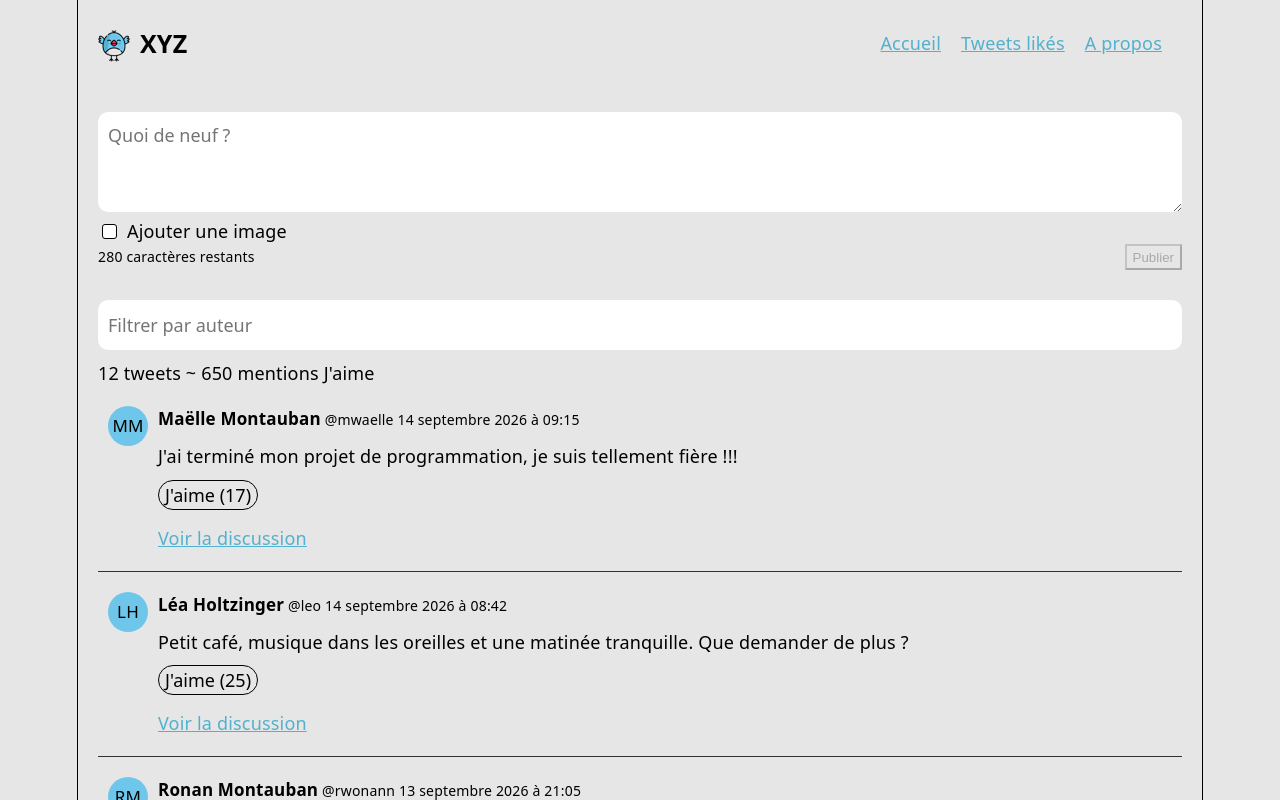
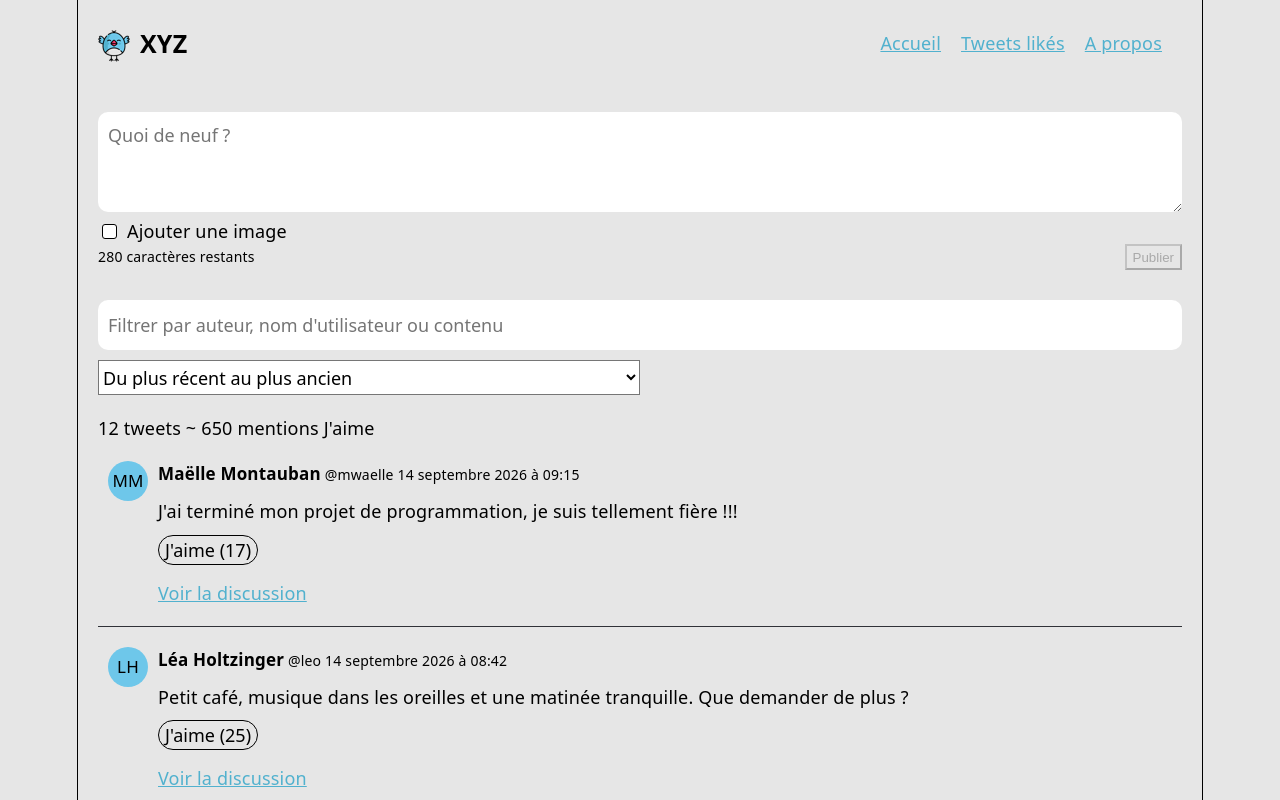
Before and after one commit to mwaelle/xyz, a React (Vite) app: page / in a window 1280 px wide. Shown: the top 800 px of the page. Built offline with nearby package versions, Linux system fonts and the light colour scheme.

Commit message:
Parcours D étape bonus OK

```diff
--- a/src/App.css
+++ b/src/App.css
@@ -230,6 +230,27 @@
   margin-top: 30px;
 }
 
+
+.tweet-select { /* concerne les éléments liés au sélectionneur */
+  margin-top: 10px;
+  margin-bottom: 10px;
+  display: flex;
+}
+
+.tweet-select select { /* concerne le sélectionneur */
+  width: 50%;
+  height: 35px;
+  font: inherit;
+  background-color: white;
+  color: #000000;
+}
+
+.tweet-select p { /* concerne les réponses */
+  margin-top: 5px;
+  margin-left: 10px;
+}
+
+
 .tweet-number { /* concerne le nombre de tweets */
   padding-top: 10px;
 }
--- a/src/pages/AuthorPage.tsx
+++ b/src/pages/AuthorPage.tsx
@@ -27,7 +27,6 @@ export function AuthorPage() { //page d'un auteur
         <>
             <TweetsList
                 tweets = {authorTweet}
-                linkToDetail = {false}
                 onToggleLike = {toggleLike}
             />
         </>
--- a/src/pages/TweetsMasterPage.tsx
+++ b/src/pages/TweetsMasterPage.tsx
@@ -10,10 +10,28 @@ export function TweetsMasterPage() { //page avec le fil des tweets
     useDocumentTitle("Accueil") //hook pour le titre de la page
 
     const { tweets, addTweet, toggleLike } = useContext(TweetsContext)!;
-    const [authorName, setAuthorName] = useState<string>("") //variable d'état qui stocke le nom écrit et une fonction pour mettre à jour la variable
+    const [filter, setFilter] = useState<string>("") //variable d'état qui stocke le filtre écrit et une fonction pour mettre à jour la variable
+    const [select, setSelect] = useState<string>("recent-ancien") //variable d'état qui stocke la sélection et une fonction pour mettre à jour la variable
 
-    const tweetsTries = [...tweets].sort((a, b) => b.createdAt.localeCompare(a.createdAt)) //tableau des tweets triés du plus récent au plus ancien
-    const tweetsTriesFiltres = tweetsTries.filter((tweet) => tweet.authorName.toLowerCase().includes(authorName.trim().toLowerCase())) //tableau des tweets triés et filtrés en fonction du nom de l'auteur
+    const tweetsFiltres = tweets.filter((tweet) =>
+        tweet.authorName.toLowerCase().includes(filter.trim().toLowerCase()) || //filtre sur le nom de l'auteur
+        tweet.authorHandle.toLowerCase().includes(filter.trim().toLowerCase()) || //filtre sur le nom d'utilisateur
+        tweet.content.toLowerCase().includes(filter.trim().toLowerCase()) //filtre sur le contenu du tweet
+    ) //tableau des tweets filtrés
+
+    switch (select) { //tri en fonction de la sélection voulue
+        case "aime":
+            tweetsFiltres.sort((a, b) => b.likes - a.likes) //tableau des tweets triés du plus aimé au moins aimé
+            break
+        case "ancien-recent":
+            tweetsFiltres.sort((a, b) => a.createdAt.localeCompare(b.createdAt)) //tableau des tweets triés du plus ancien au plus récent
+            break
+        default:
+            tweetsFiltres.sort((a, b) => b.createdAt.localeCompare(a.createdAt)) //tableau des tweets triés du plus récent au plus ancien
+            break
+    }
+    const nombreTweetsFiltres = tweetsFiltres.filter((tweet) => tweet.parentId === undefined) //récupère les tweets de premier niveau
+
     const tweetsLikesNumber = tweets.reduce((accumulateur, tweet) => { //fait la somme des likes de chaque tweet
         return accumulateur + tweet.likes
     }, 0)
@@ -23,13 +41,33 @@ export function TweetsMasterPage() { //page avec le fil des tweets
         <>
             <TweetForm onSubmit={addTweet}/>
             <input
-                value={authorName} //affiche le nom écrit par l'utilisateur
-                onChange={(event) => setAuthorName(event.target.value)} //modifie la variable d'état quand l'utilisateur écrit
-                placeholder="Filtrer par auteur" //affiche le texte quand rien n'est écrit
+                value={filter} //affiche le filtre écrit par l'utilisateur
+                onChange={(event) => setFilter(event.target.value)} //modifie la variable d'état quand l'utilisateur écrit
+                placeholder="Filtrer par auteur, nom d'utilisateur ou contenu" //affiche le texte quand rien n'est écrit
                 className='tweet-filter'
             />
-            <p className='tweet-number'>{tweets.length} tweets ~ {tweetsLikesNumber} mentions J'aime</p>
-            <TweetsList tweets = {tweetsTriesFiltres} onToggleLike = {toggleLike}/>
+
+            <div className='tweet-select'>
+                <select value={select} onChange={(event) => setSelect(event.target.value)}>
+                    <option value="recent-ancien">Du plus récent au plus ancien</option>
+                    <option value="ancien-recent">Du plus ancien au plus récent</option>
+                    <option value="aime">Du plus aimé au moins aimé</option>
+                </select>
+
+                {filter !== "" && ( //affiche le nombre de résultats de la recherche pour les tweets de premier niveau
+                    <p>{nombreTweetsFiltres.length} résultats</p>
+                )}
+            </div>
+
+            {filter === "" && ( //affiche le nombre de tweets et le nombre de J'aime seulement si aucune recherche n'est en cours
+                <p className='tweet-number'>{tweets.length} tweets ~ {tweetsLikesNumber} mentions J'aime</p>
+            )}
+
+            <TweetsList tweets = {tweetsFiltres} onToggleLike = {toggleLike}/>
+
+            {nombreTweetsFiltres.length === 0 && ( //si aucun tweet ne correspond à la recherche
+                <p className='no-response'>Aucun tweet correspondant</p>
+            )}
         </>
     )
 }
```
Also changed, not shown: 1 other file (tests, documents, lock files or other folders).
